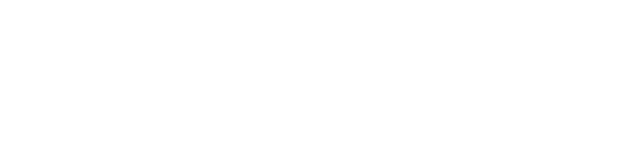
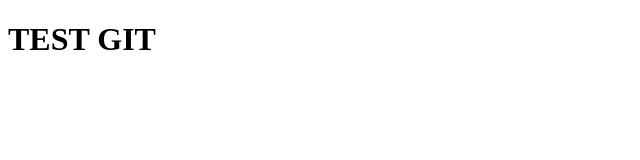
Before and after one commit to pabloba68/eliminar-porfa, a plain HTML site: page pg.html in a window 1280 px wide. Shown: the whole page, without its empty margins (0-640 px from the left). Drawn offline with Linux system fonts and the light colour scheme.

Commit message:
segundo commit

```diff
--- a/pg.html
+++ b/pg.html
@@ -7,6 +7,7 @@
     <title>Document</title>
 </head>
 <body>
+    <h1>TEST GIT</h1>
 
 </body>
 </html>
```
